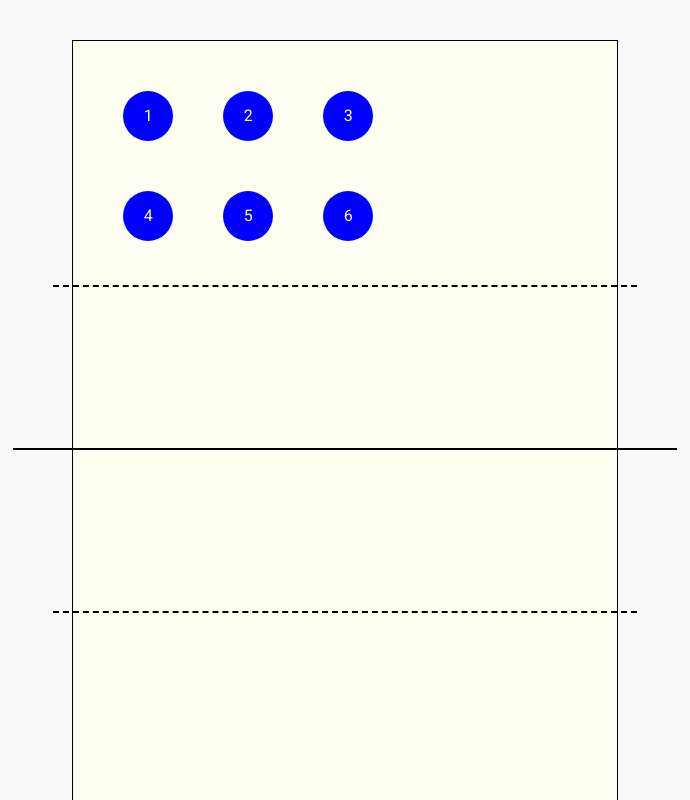
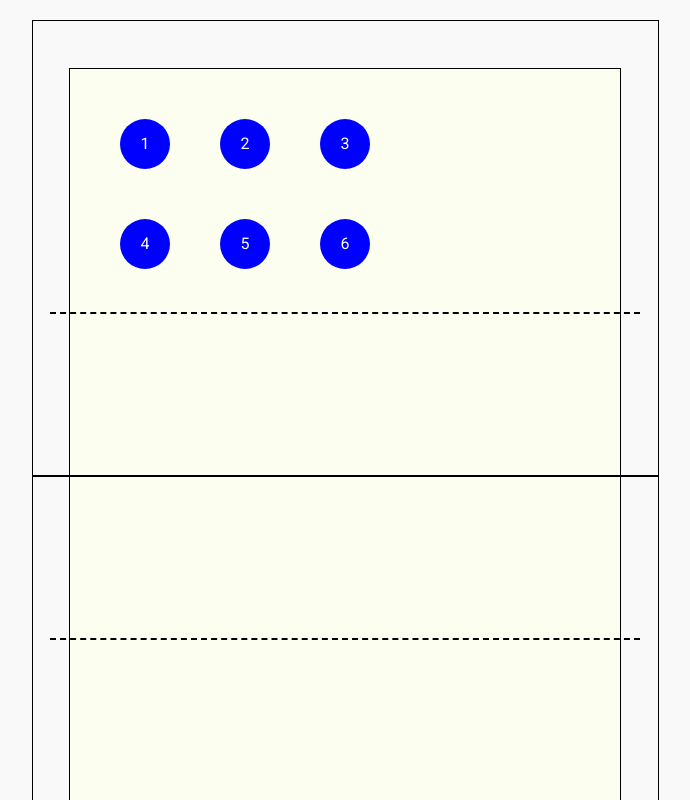
Before and after one commit to ebeyheim/VolleyMap, an Angular app in the folder frontend/volley-map/: page /play-creation in a window 1280 px wide. Shown: the top 800 px of the page, without its empty margins (295-985 px from the left). Built offline with nearby package versions, Linux system fonts and the light colour scheme.

Commit message:
Boundary
Updated dragging boundary

```diff
--- a/frontend/volley-map/src/app/play-creation/play-creation.component.html
+++ b/frontend/volley-map/src/app/play-creation/play-creation.component.html
@@ -1,4 +1,5 @@
 <div class="container">
+  <div class="court-container">
     <div class="court">
       <!-- Attack lines -->
       <div class="attack-line top"></div>
@@ -27,7 +28,7 @@
       <div
         class="player"
         *ngFor="let player of players; let i = index"
-      cdkDragBoundary=".court"
+        cdkDragBoundary=".court-container"
         cdkDrag
         [style.left.px]="player.position.x"
         [style.top.px]="player.position.y"
@@ -38,6 +39,7 @@
         {{ player.name }}
         <div *cdkDragPreview class="player-preview">
           {{ player.name }}
+        </div>
       </div>
     </div>
   </div>
--- a/frontend/volley-map/src/app/play-creation/play-creation.component.scss
+++ b/frontend/volley-map/src/app/play-creation/play-creation.component.scss
@@ -4,19 +4,29 @@
   flex-direction: column;
   align-items: center;
   justify-content: flex-start;
-  height: 100vh;
+  height: 200vh;
   background-color: #f9f9f9;
   padding: 20px;
   box-sizing: border-box;
   z-index: 1;
 }
+/* Court container styling */
+.court-container {
+  position: relative;
+  width: 625px; /* 550px (court width) + 75px */
+  height: 890px; /* 815px (court height) + 75px */
+  border: 1.5px solid #000;
+  overflow: hidden; /* Ensure overflow is hidden to prevent dragging outside */
+  display: flex;
+  align-items: center;
+  justify-content: center;
+}
 
 /* Court styling */
 .court {
   position: relative;
-  width: 543.333px;
+  width: 550px;
   height: 815px;
-  flex-shrink: 0;
   border: 1.5px solid #000;
   background: #FCFFEF;
   overflow: visible;
--- a/frontend/volley-map/src/app/play-creation/play-creation.component.ts
+++ b/frontend/volley-map/src/app/play-creation/play-creation.component.ts
@@ -45,10 +45,6 @@ onDragMoved(event: any, player: any): void {
   const courtRect = (event.source.element.nativeElement.parentElement as HTMLElement).getBoundingClientRect();
   const dragRect = event.source.element.nativeElement.getBoundingClientRect();
 
-  let newX = event.pointerPosition.x - courtRect.left - dragRect.width / 2;
-  let newY = event.pointerPosition.y - courtRect.top - dragRect.height / 2;
-
-
 
 
   // Temporarily set a high zIndex while dragging
@@ -58,8 +54,6 @@ onDragMoved(event: any, player: any): void {
 onDragEnded(event: any, player: any): void {
   const courtRect = (event.source.element.nativeElement.parentElement as HTMLElement).getBoundingClientRect();
   const dragRect = event.source.element.nativeElement.getBoundingClientRect();
-
-
 
   // Update zIndex to ensure the dragged item stays on top after dropping
   player.zIndex = Math.max(...this.players.map(p => p.zIndex)) + 1;
--- a/frontend/volley-map/src/index.html
+++ b/frontend/volley-map/src/index.html
@@ -5,7 +5,7 @@
   <title>VolleyMap</title>
   <base href="/">
   <meta name="viewport" content="width=device-width, initial-scale=1">
-  <link rel="icon" type="image/x-icon" href="favicon.ico">
+  <link rel="icon" type="image/x-icon" href="VolleyMap_LogoSketch.png">
   <link href="https://fonts.googleapis.com/css2?family=Roboto:wght@300;400;500&display=swap" rel="stylesheet">
   <link href="https://fonts.googleapis.com/icon?family=Material+Icons" rel="stylesheet">
 </head>
```
Also changed, not shown: frontend/volley-map/public/VolleyMap_LogoSketch.png (added), 1 other file (tests, documents, lock files or other folders). Lines whose indentation alone changed are shown as unchanged.
